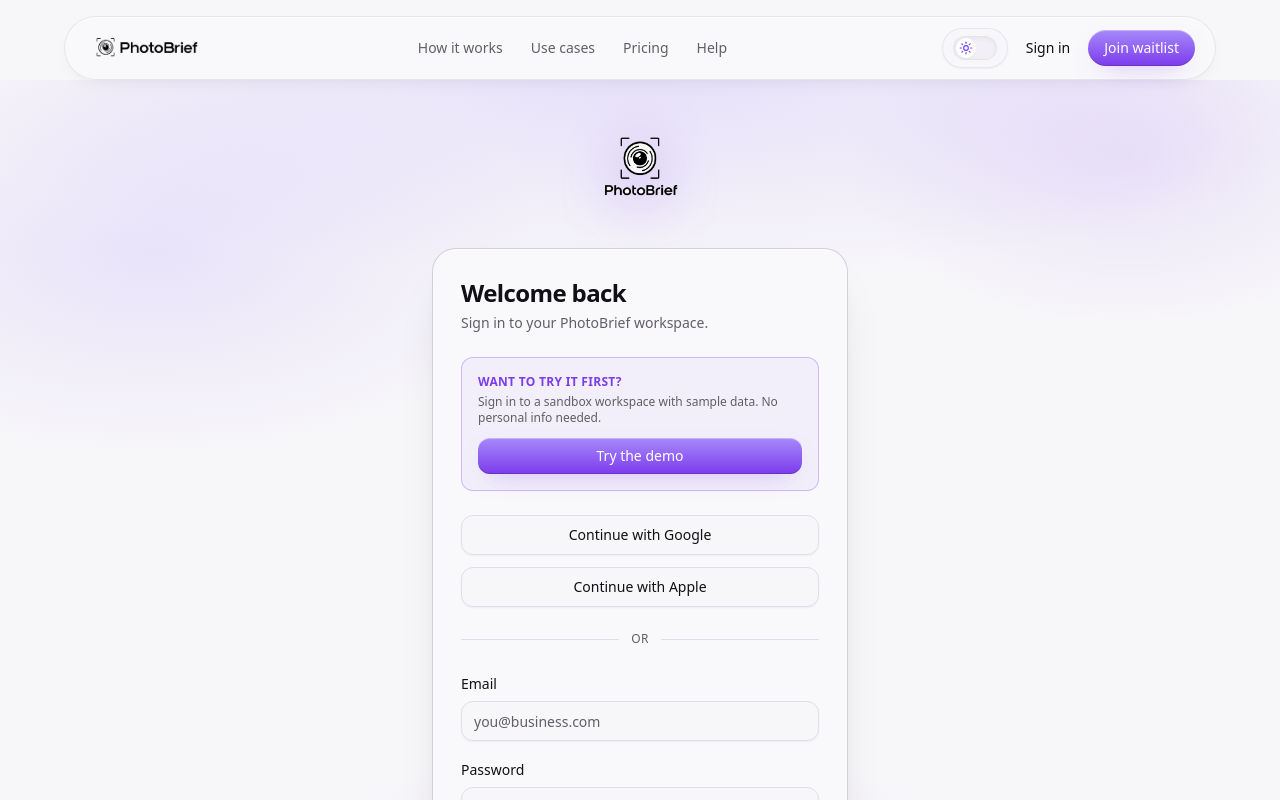
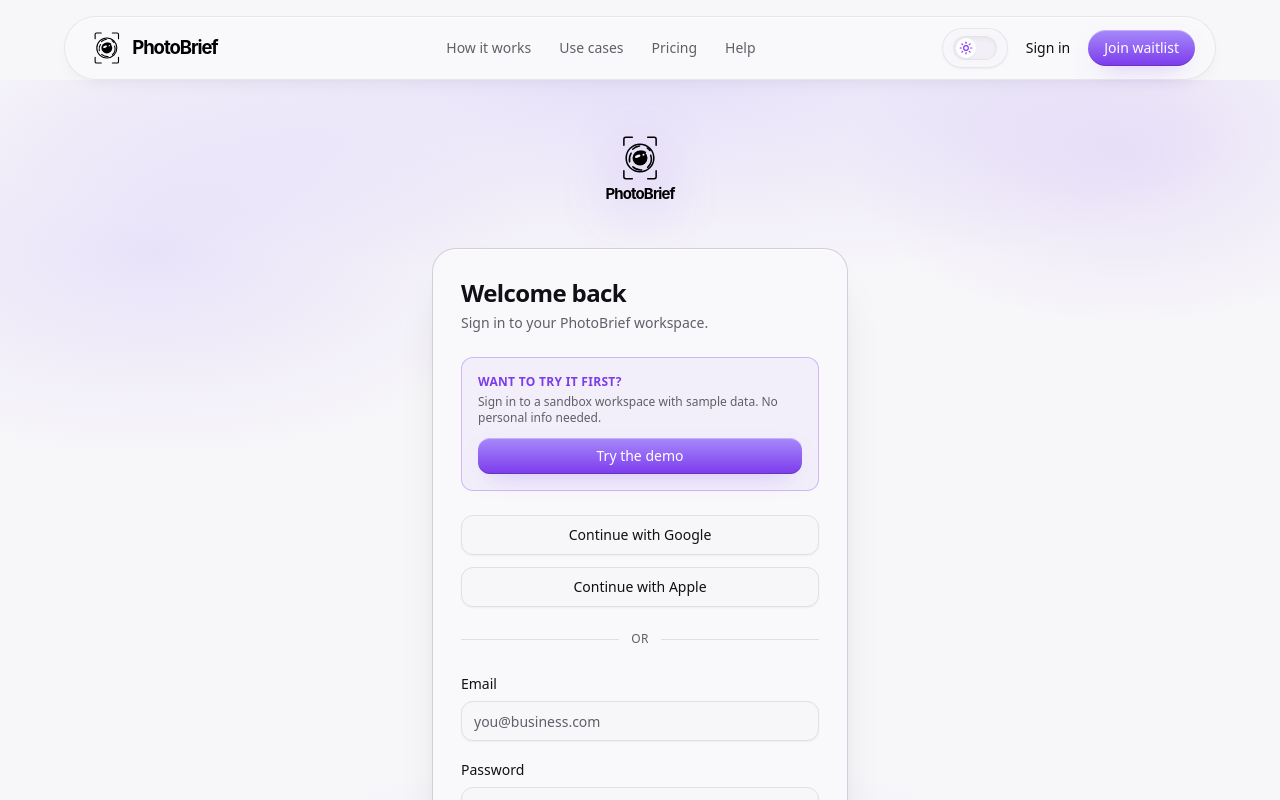
Before and after one commit to Rainbow-Meadow/photo-brief, a React (Vite) app: page /auth in a window 1280 px wide. Shown: the top 800 px of the page. Built offline with nearby package versions, Linux system fonts and the light colour scheme; no server answers; what @lovable.dev/cloud-auth-js would draw is missing.

Commit message:
Deploy official PhotoBrief logo system

```diff
--- a/src/components/layout/BrandMark.tsx
+++ b/src/components/layout/BrandMark.tsx
@@ -1,11 +1,6 @@
+import { useId } from "react";
+
 import { cn } from "@/lib/utils";
-import horizontalLogo from "@/assets/brand/photobrief-horizontal.png";
-import horizontalLogoLight from "@/assets/brand/photobrief-horizontal-light.png";
-import stackedLogo from "@/assets/brand/photobrief-stacked.png";
-import stackedLogoLight from "@/assets/brand/photobrief-stacked-light.png";
-import markDark from "@/assets/brand/photobrief-mark.png";
-import markLight from "@/assets/brand/photobrief-mark-light.png";
-import primaryMark from "@/assets/brand/photobrief-primary.png";
 
 export type BrandVariant = "horizontal" | "stacked" | "wordmark" | "mark" | "primary";
 export type BrandTone = "auto" | "light" | "dark" | "color";
@@ -14,13 +9,13 @@ interface BrandMarkProps {
   className?: string;
   /** Which lockup to render. Defaults to "horizontal". */
   variant?: BrandVariant;
-  /** Color treatment. "auto" swaps with the dark: class. */
+  /** Color treatment. "auto" swaps from black ink to white ink in dark mode. */
   tone?: BrandTone;
   /** Visual height in px. Defaults to 28. */
   size?: number;
   /** Drop a soft brand glow behind the mark — for dark hero placements. */
   withGlow?: boolean;
-  /** Eager-load above-the-fold logos for better LCP. */
+  /** Kept for API parity with the old image-based implementation. */
   eager?: boolean;
   /** @deprecated Use `variant="mark"` instead. */
   markOnly?: boolean;
@@ -29,17 +24,48 @@ interface BrandMarkProps {
 }
 
 const ALT = "PhotoBrief";
+const FONT_FAMILY =
+  "Inter, ui-sans-serif, system-ui, -apple-system, BlinkMacSystemFont, 'Segoe UI', sans-serif";
 
-function pickSrc(variant: BrandVariant, tone: BrandTone): string {
-  if (variant === "primary") return primaryMark;
-  // "wordmark" no longer has a standalone variant — use horizontal
-  if (variant === "horizontal" || variant === "wordmark")
-    return tone === "light" ? horizontalLogoLight : horizontalLogo;
-  if (variant === "stacked") return tone === "light" ? stackedLogoLight : stackedLogo;
-  // variant === "mark"
-  if (tone === "color") return primaryMark;
-  if (tone === "light") return markLight;
-  return markDark;
+function toneClass(tone: BrandTone): string {
+  if (tone === "light") return "text-white";
+  if (tone === "auto") return "text-black dark:text-white";
+  return "text-black";
+}
+
+function LogoSymbol({ x = 0, y = 0, size = 256 }: { x?: number; y?: number; size?: number }) {
+  const scale = size / 256;
+
+  return (
+    <g transform={`translate(${x} ${y}) scale(${scale})`}>
+      <path
+        d="M44 62V30c0-5.5 4.5-10 10-10h34M168 20h34c5.5 0 10 4.5 10 10v32M212 194v32c0 5.5-4.5 10-10 10h-34M88 236H54c-5.5 0-10-4.5-10-10v-32"
+        fill="none"
+        stroke="currentColor"
+        strokeLinecap="round"
+        strokeLinejoin="round"
+        strokeWidth="8"
+      />
+      <circle cx="128" cy="128" r="72" fill="none" stroke="currentColor" strokeWidth="8" />
+      <path
+        d="M90 82a62 62 0 0 1 36-17M166 76a62 62 0 0 1 14 13M184 114a62 62 0 0 1-16 63M137 190a62 62 0 0 1-46-16M74 148a62 62 0 0 1 8-45"
+        fill="none"
+        stroke="currentColor"
+        strokeLinecap="round"
+        strokeWidth="8"
+      />
+      <path
+        d="M102 128a35 35 0 0 1 54-29"
+        fill="none"
+        stroke="currentColor"
+        strokeLinecap="round"
+        strokeWidth="8"
+      />
+      <circle cx="128" cy="128" r="39" fill="currentColor" />
+      <ellipse cx="116" cy="119" rx="15" ry="7" fill="hsl(var(--background))" transform="rotate(-20 116 119)" />
+      <circle cx="146" cy="111" r="5" fill="hsl(var(--background))" />
+    </g>
+  );
 }
 
 export function BrandMark({
@@ -48,83 +74,91 @@ export function BrandMark({
   tone = "auto",
   size = 28,
   withGlow = false,
-  eager = false,
   markOnly,
   invert,
 }: BrandMarkProps) {
   // Backwards-compat for old call sites
-  const resolvedVariant: BrandVariant =
-    variant ?? (markOnly ? "mark" : "horizontal");
+  const resolvedVariant: BrandVariant = variant ?? (markOnly ? "mark" : "horizontal");
   const resolvedTone: BrandTone = tone !== "auto" ? tone : invert ? "light" : "auto";
 
-  const loading = eager ? "eager" : "lazy";
-  const style = { height: size, width: "auto" as const };
-
-  // Intrinsic aspect ratios for each variant (width:height)
   const aspectByVariant: Record<BrandVariant, number> = {
-    horizontal: 2172 / 724,  // new PNG dimensions
+    horizontal: 720 / 160,
     stacked: 1,
-    wordmark: 2172 / 724,    // mapped to horizontal
+    wordmark: 520 / 120,
     mark: 1,
     primary: 1,
   };
   const aspect = aspectByVariant[resolvedVariant];
   const intrinsicHeight = size;
   const intrinsicWidth = Math.round(size * aspect);
-  const imgClass = cn(
+  const style = { height: size, width: "auto" as const };
+  const svgClass = cn(
     "block select-none",
     withGlow && "drop-shadow-[0_8px_28px_hsl(var(--primary)/0.45)]",
   );
 
-  // For "auto" tone render two images toggled via dark: class
-  if (resolvedTone === "auto") {
-    const lightSrc = pickSrc(resolvedVariant, "dark"); // dark ink for light bg
-    const darkSrc = pickSrc(resolvedVariant, "light");
-    return (
-      <span
-        className={cn("inline-flex items-center", className)}
-        aria-label={ALT}
-      >
-        <img
-          src={lightSrc}
-          alt={ALT}
-          width={intrinsicWidth}
-          height={intrinsicHeight}
-          style={style}
-          loading={loading}
-          draggable={false}
-          className={cn(imgClass, "dark:hidden")}
-        />
-        <img
-          src={darkSrc}
-          alt=""
-          aria-hidden
-          width={intrinsicWidth}
-          height={intrinsicHeight}
-          style={style}
-          loading={loading}
-          draggable={false}
-          className={cn(imgClass, "hidden dark:block")}
-        />
-      </span>
-    );
-  }
+  const svgProps = {
+    role: "img",
+    "aria-label": ALT,
+    width: intrinsicWidth,
+    height: intrinsicHeight,
+    style,
+    focusable: "false",
+    className: svgClass,
+  } as const;
+
+  const wordmark = (
+    <text
+      x="0"
+      y="82"
+      fill="currentColor"
+      fontFamily={FONT_FAMILY}
+      fontSize="78"
+      fontWeight="700"
+      letterSpacing="-4.5"
+    >
+      PhotoBrief
+    </text>
+  );
 
   return (
-    <span
-      className={cn("inline-flex items-center", className)}
-      aria-label={ALT}
-    >
-      <img
-        src={pickSrc(resolvedVariant, resolvedTone)}
-        alt={ALT}
-        width={intrinsicWidth}
-        height={intrinsicHeight}
-        style={style}
-        loading={loading}
-        draggable={false}
-        className={imgClass}
-      />
+    <span className={cn("inline-flex items-center", toneClass(resolvedTone), className)}>
+      {(resolvedVariant === "mark" || resolvedVariant === "primary") && (
+        <svg {...svgProps} viewBox="0 0 256 256">
+          <LogoSymbol />
+        </svg>
+      )}
+
+      {resolvedVariant === "wordmark" && (
+        <svg {...svgProps} viewBox="0 0 520 120">
+          {wordmark}
+        </svg>
+      )}
+
+      {resolvedVariant === "horizontal" && (
+        <svg {...svgProps} viewBox="0 0 720 160">
+          <LogoSymbol x={0} y={5} size={150} />
+          <g transform="translate(182 22)">{wordmark}</g>
+        </svg>
+      )}
+
+      {resolvedVariant === "stacked" && (
+        <svg {...svgProps} viewBox="0 0 500 500">
+          <LogoSymbol x={122} y={70} size={256} />
+          <text
+            x="250"
+            y="410"
+            fill="currentColor"
+            fontFamily={FONT_FAMILY}
+            fontSize="78"
+            fontWeight="700"
+            letterSpacing="-4.5"
+            textAnchor="middle"
+          >
+            PhotoBrief
+          </text>
+        </svg>
+      )}
     </span>
   );
 }
```
